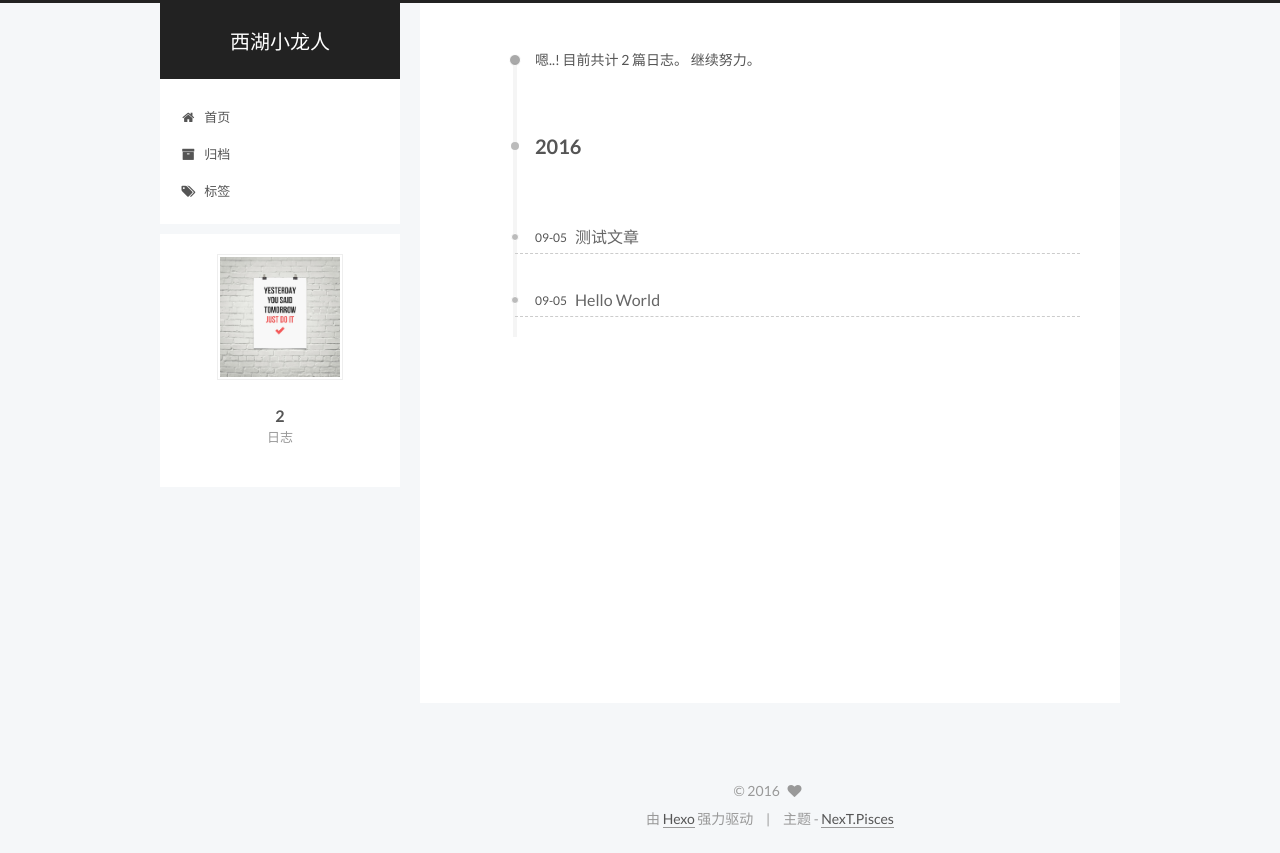
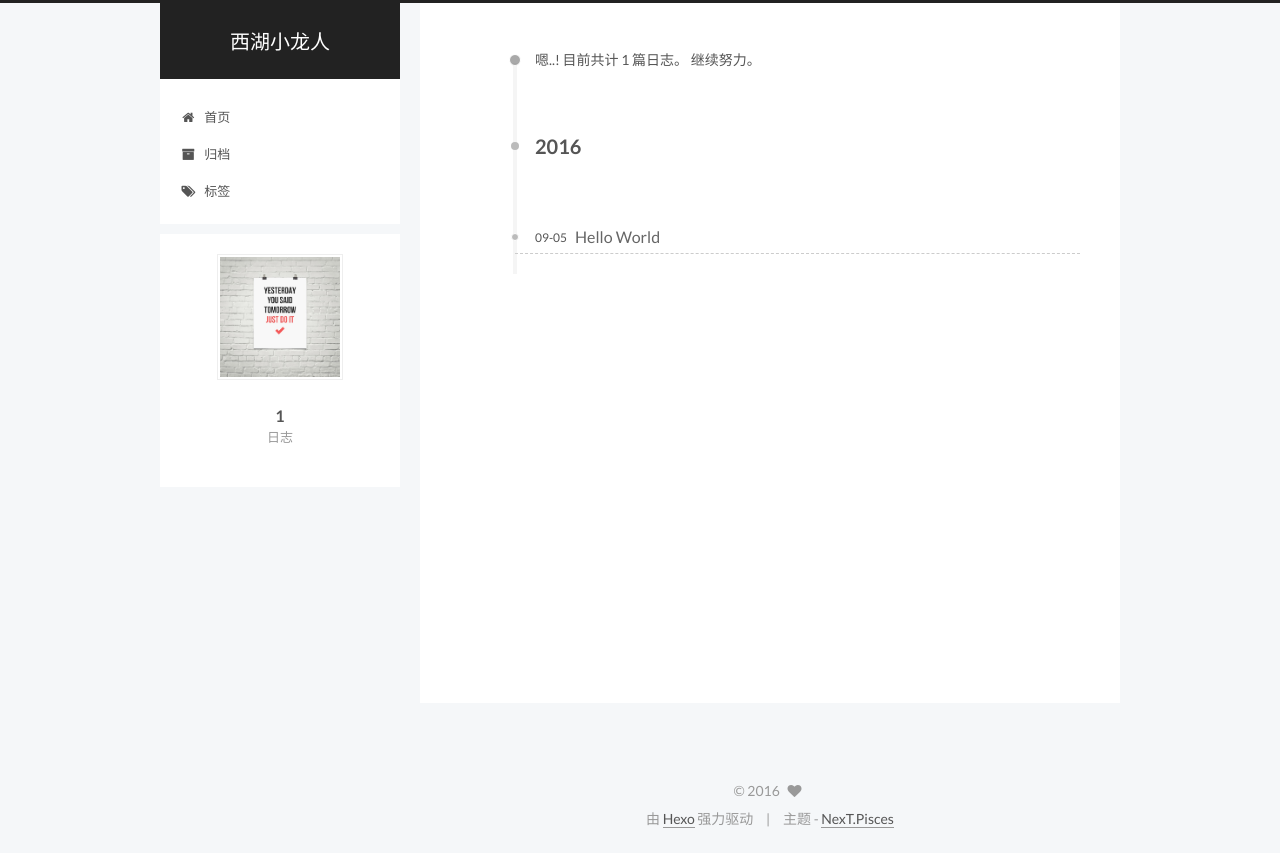
Before and after one commit to xihuxiaolongren/xihuxiaolongren.github.io, a plain HTML site: page archives/index.html in a window 1280 px wide. Drawn offline with Linux system fonts and the light colour scheme.

Commit message:
Site updated: 2016-09-07 11:09:11

```diff
--- a/archives/index.html
+++ b/archives/index.html
@@ -220,7 +220,7 @@
 
 
 
-      嗯..! 目前共计 2 篇日志。 继续努力。
+      嗯..! 目前共计 1 篇日志。 继续努力。
     </span>
 
 
@@ -234,43 +234,6 @@
         <div class="collection-title">
           <h2 class="archive-year motion-element" id="archive-year-2016">2016</h2>
         </div>
-
-
-
-
-
-  <article class="post post-type-normal" itemscope itemtype="http://schema.org/Article">
-    <header class="post-header">
-
-      <h1 class="post-title">
-
-            <a class="post-title-link" href="/2016/09/05/测试文章/" itemprop="url">
-
-                <span itemprop="name">测试文章</span>
-
-            </a>
-
-      </h1>
-
-      <div class="post-meta">
-        <time class="post-time" itemprop="dateCreated"
-              datetime="2016-09-05T12:34:11+08:00"
-              content="2016-09-05" >
-          09-05
-        </time>
-      </div>
-
-    </header>
-  </article>
-
-
-
-
-
-
-
-
-
 
 
 
@@ -346,7 +309,7 @@
         <nav class="site-state motion-element">
           <div class="site-state-item site-state-posts">
             <a href="/archives">
-              <span class="site-state-item-count">2</span>
+              <span class="site-state-item-count">1</span>
               <span class="site-state-item-name">日志</span>
             </a>
           </div>
--- a/css/main.css
+++ b/css/main.css
@@ -1549,7 +1549,7 @@
   width: 4px;
   height: 4px;
   border-radius: 50%;
-  background: #1a7ab0;
+  background: #81ffc4;
 }
 .links-of-blogroll {
   font-size: 13px;
```
Also changed, not shown: 2016/09/05/hello-world/index.html (+1 -15 lines), archives/2016/09/index.html (+2 -39 lines), archives/2016/index.html (+2 -39 lines), index.html (+1 -94 lines).
